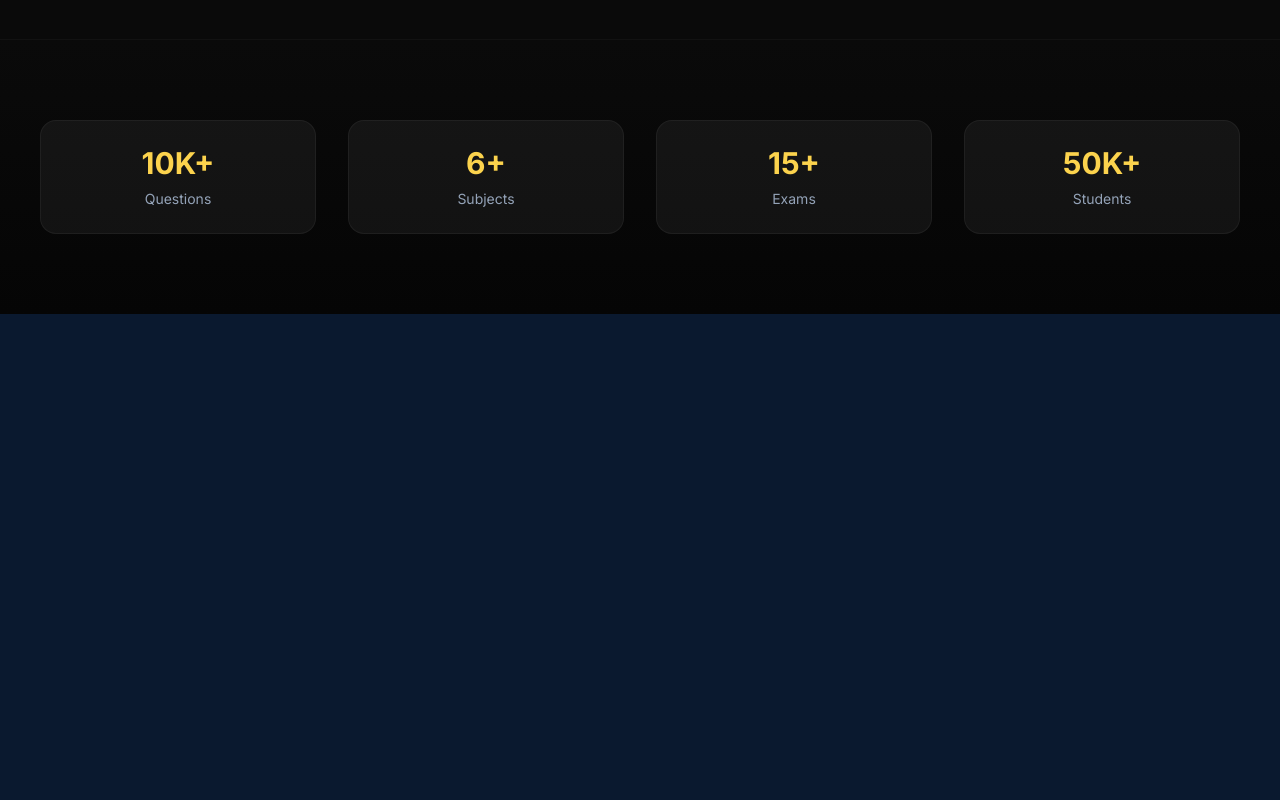
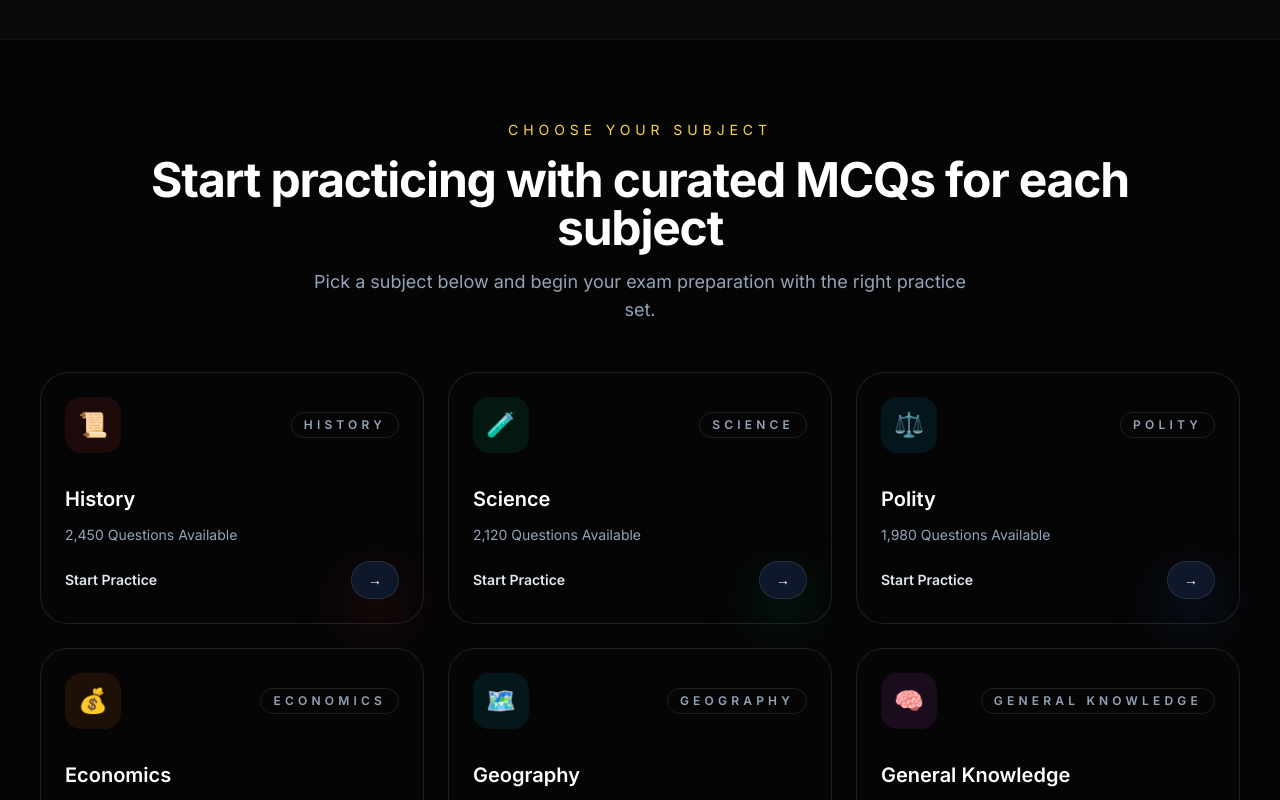
Before and after one commit to balisc/testwale, a Next.js app: page / in a window 1280 px wide. Shown: the part 760-1560 px from the top of the page. Before the commit the page ends 1074 px from the top, so only its background shows below. Built offline with nearby package versions, Linux system fonts and the light colour scheme.

Commit message:
add subject

```diff
--- a/app/page.tsx
+++ b/app/page.tsx
@@ -181,6 +181,103 @@ export default function HomePage() {
         </div>
       </section>
 
+      {/* Choose Your Subject Section */}
+      <section className="border-t border-white/5 bg-[#050505] px-5 py-20 lg:px-10">
+        <div className="mx-auto max-w-6xl text-center">
+          <p className="text-sm uppercase tracking-[0.35em] text-amber-300">Choose Your Subject</p>
+          <h2 className="mt-4 text-4xl font-bold tracking-tight text-white sm:text-5xl">
+            Start practicing with curated MCQs for each subject
+          </h2>
+          <p className="mx-auto mt-4 max-w-2xl text-base text-slate-400 sm:text-lg">
+            Pick a subject below and begin your exam preparation with the right practice set.
+          </p>
+        </div>
+
+        <div className="mx-auto mt-12 grid gap-6 md:grid-cols-2 xl:grid-cols-3">
+          {[
+            {
+              name: 'History',
+              icon: '📜',
+              count: '2,450 Questions Available',
+              iconBg: 'bg-red-500/10',
+              hoverBorder: 'hover:border-red-400/40',
+              buttonGradient: 'from-red-500 to-red-600',
+              buttonShadow: 'shadow-[0_20px_60px_rgba(239,68,68,0.25)]',
+            },
+            {
+              name: 'Science',
+              icon: '🧪',
+              count: '2,120 Questions Available',
+              iconBg: 'bg-emerald-500/10',
+              hoverBorder: 'hover:border-emerald-400/40',
+              buttonGradient: 'from-emerald-500 to-emerald-600',
+              buttonShadow: 'shadow-[0_20px_60px_rgba(16,185,129,0.25)]',
+            },
+            {
+              name: 'Polity',
+              icon: '⚖️',
+              count: '1,980 Questions Available',
+              iconBg: 'bg-sky-500/10',
+              hoverBorder: 'hover:border-sky-400/40',
+              buttonGradient: 'from-sky-500 to-blue-600',
+              buttonShadow: 'shadow-[0_20px_60px_rgba(59,130,246,0.25)]',
+            },
+            {
+              name: 'Economics',
+              icon: '💰',
+              count: '1,720 Questions Available',
+              iconBg: 'bg-orange-500/10',
+              hoverBorder: 'hover:border-orange-400/40',
+              buttonGradient: 'from-orange-500 to-amber-500',
+              buttonShadow: 'shadow-[0_20px_60px_rgba(249,115,22,0.25)]',
+            },
+            {
+              name: 'Geography',
+              icon: '🗺️',
+              count: '1,835 Questions Available',
+              iconBg: 'bg-cyan-500/10',
+              hoverBorder: 'hover:border-cyan-400/40',
+              buttonGradient: 'from-cyan-500 to-sky-500',
+              buttonShadow: 'shadow-[0_20px_60px_rgba(6,182,212,0.25)]',
+            },
+            {
+              name: 'General Knowledge',
+              icon: '🧠',
+              count: '2,050 Questions Available',
+              iconBg: 'bg-fuchsia-500/10',
+              hoverBorder: 'hover:border-fuchsia-400/40',
+              buttonGradient: 'from-fuchsia-500 to-pink-500',
+              buttonShadow: 'shadow-[0_20px_60px_rgba(236,72,153,0.25)]',
+            },
+          ].map((subject) => (
+            <Link
+              key={subject.name}
+              href={`/practice?subject=${encodeURIComponent(subject.name)}`}
+              className={`group rounded-[1.75rem] border border-white/10 bg-[#050505] p-6 transition duration-300 ${subject.hoverBorder} hover:bg-[#06060a]`}
+            >
+              <div className="flex items-center justify-between">
+                <div className={`flex h-14 w-14 items-center justify-center rounded-2xl text-2xl text-white ${subject.iconBg}`}>{subject.icon}</div>
+                <div className="rounded-full border border-white/10 px-3 py-1 text-xs font-semibold uppercase tracking-[0.35em] text-slate-400">
+                  {subject.name}
+                </div>
+              </div>
+              <div className="mt-8 space-y-4">
+                <div>
+                  <h3 className="text-xl font-semibold text-white">{subject.name}</h3>
+                  <p className="mt-3 text-sm text-slate-400">{subject.count}</p>
+                </div>
+                <div className="flex items-center justify-between gap-4">
+                  <span className="text-sm font-semibold text-slate-200">Start Practice</span>
+                  <span className={`rounded-full border border-white/10 bg-slate-900 px-4 py-2 text-sm font-semibold text-white transition duration-300 group-hover:bg-gradient-to-r group-hover:text-white group-hover:shadow-xl ${subject.buttonGradient} ${subject.buttonShadow}`}>
+                    →
+                  </span>
+                </div>
+              </div>
+            </Link>
+          ))}
+        </div>
+      </section>
+
       {/* Stats Section */}
       <section className="relative z-10 border-t border-white/5 bg-gradient-to-b from-[#0a0a0a] to-[#050505] px-5 py-20 lg:px-10">
         <div className="mx-auto max-w-7xl">
```
